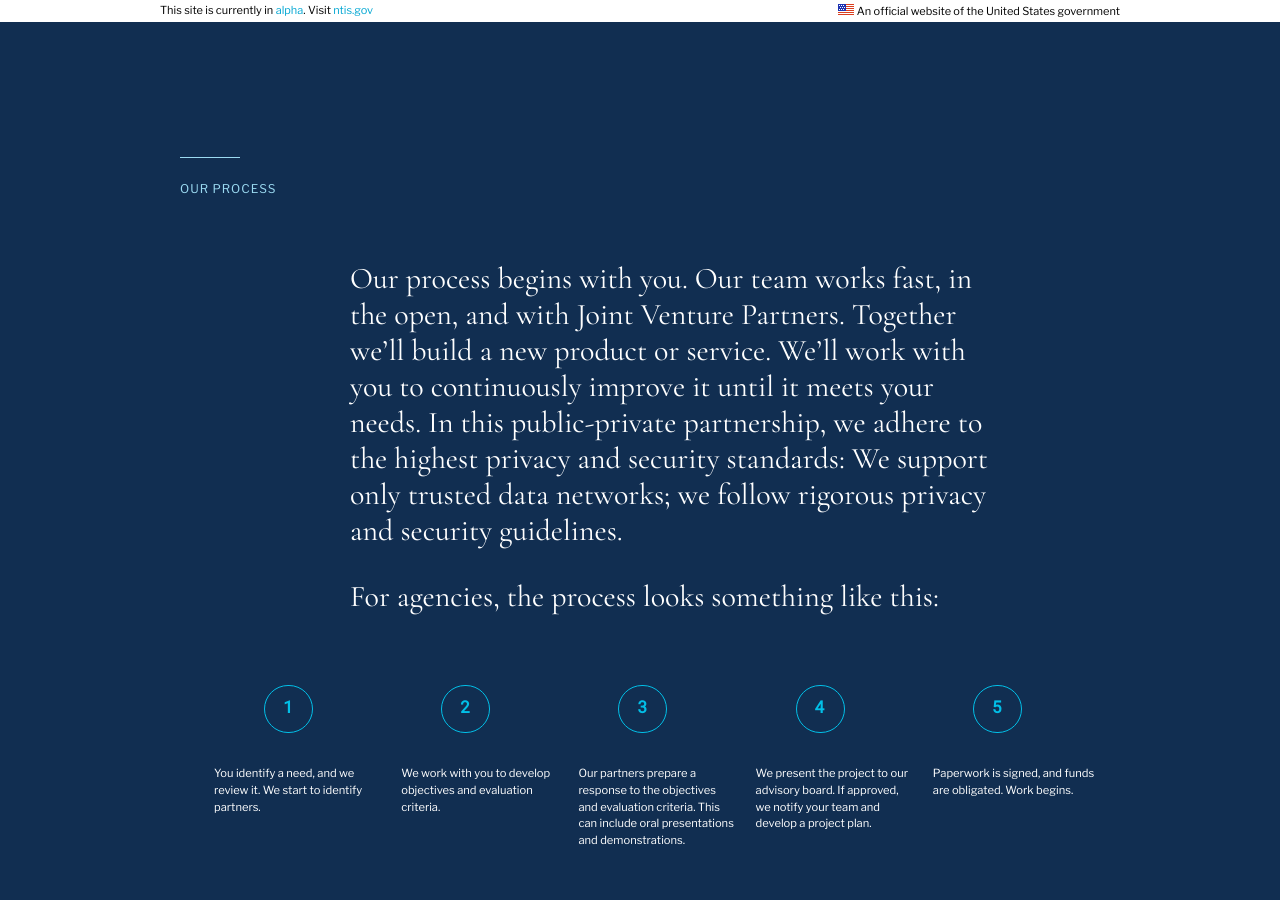
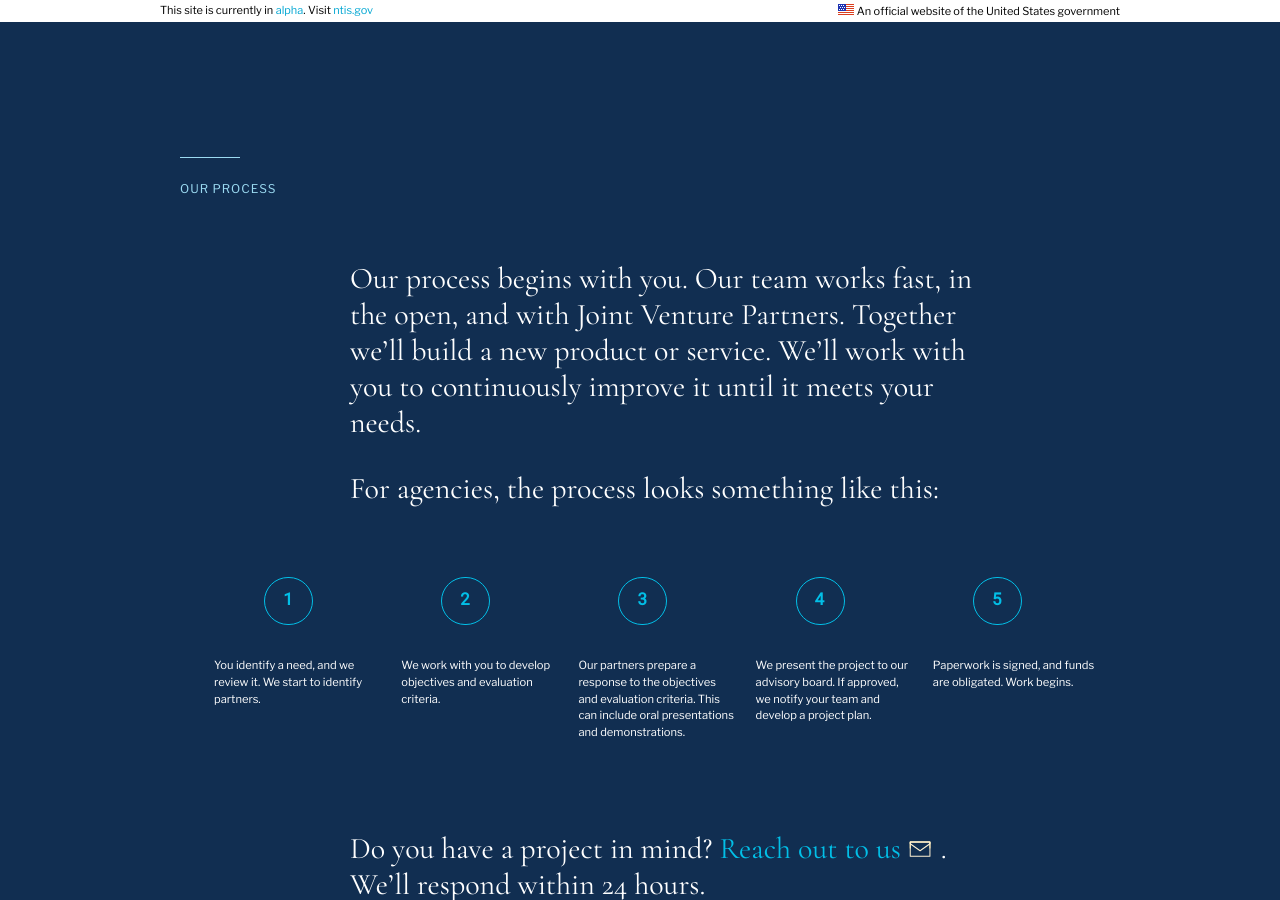
Before and after one commit to 18F/ntis-gov, a Jekyll site: the page built from our_work/index.md, in a window 1280 px wide and 900 px high, scrolled down 1225 px. Built offline with Jekyll 4.4.1, drawn with Linux system fonts in a browser that asks for light colours.

Commit message:
removed security language
Doesn't seem to fit within current flow?

```diff
--- a/our_work/index.md
+++ b/our_work/index.md
@@ -16,7 +16,7 @@
 
 ### Our process
 
-Our process begins with you. Our team works fast, in the open, and with Joint Venture Partners. Together we'll build a new product or service. We'll work with you to continuously improve it until it meets your needs. In this public-private partnership, we adhere to the highest privacy and security standards: We support only trusted data networks; we follow rigorous privacy and security guidelines.
+Our process begins with you. Our team works fast, in the open, and with Joint Venture Partners. Together we'll build a new product or service. We'll work with you to continuously improve it until it meets your needs.
 
 For agencies, the process looks something like this:
 
```
